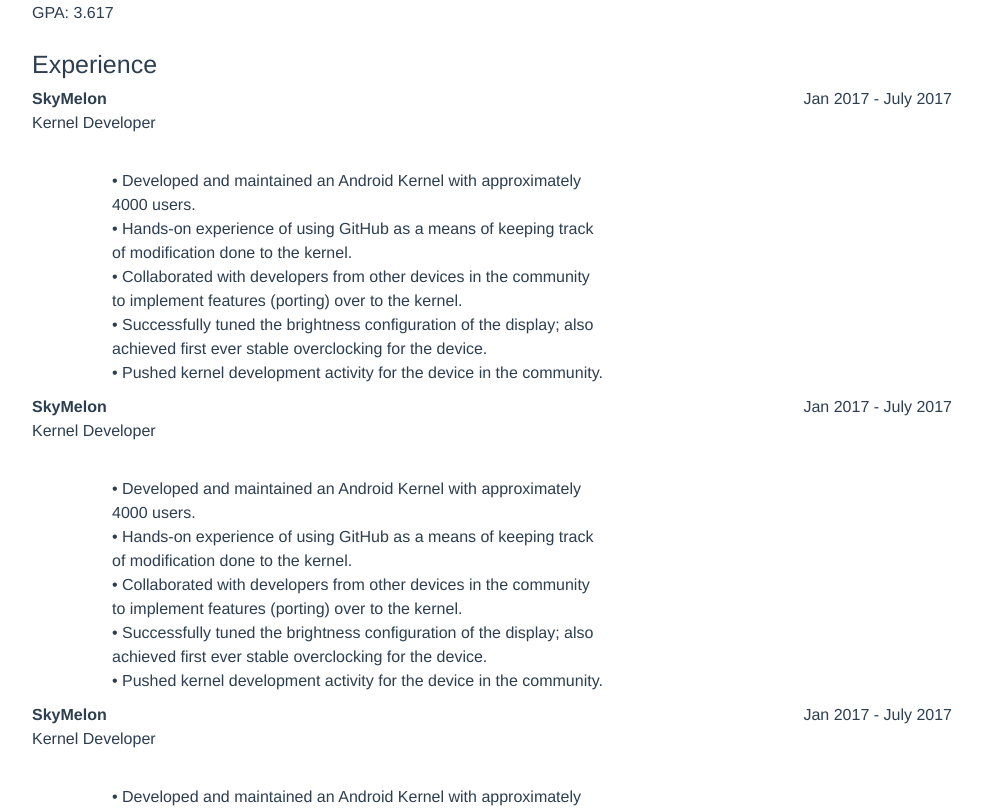
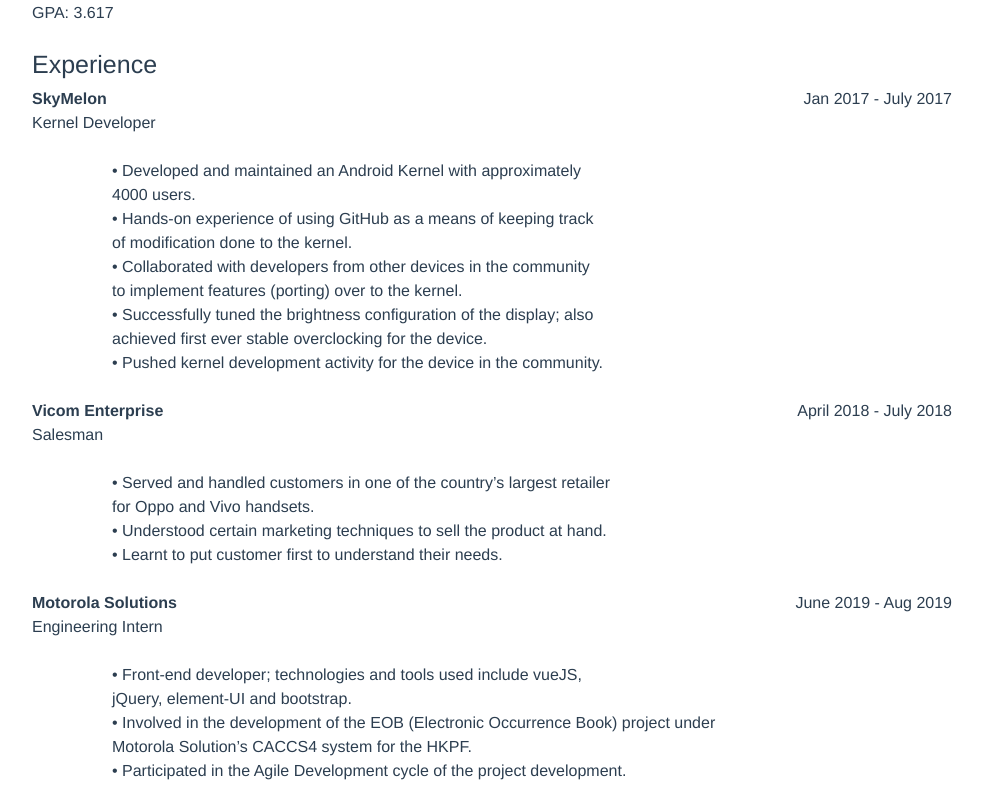
Before and after one commit to AndyPhoenix9879/iris, a Vue app: page /profile in a window 1280 px wide. Shown: the part 1040-1848 px from the top of the page, without its empty margins (148-1131 px from the left). Built offline with nearby package versions, Linux system fonts and the light colour scheme.

Commit message:
Profile.vue: Experience content

```diff
--- a/src/views/Profile.vue
+++ b/src/views/Profile.vue
@@ -25,7 +25,7 @@
                 <br><br>
                 <h2 style="font-size:25px;">Experience</h2>
                 <div id="title"><b>SkyMelon</b></div><div id="dateTime">Jan 2017 - July 2017</div>
-                <br>Kernel Developer<br>
+                <br>Kernel Developer
                 <div id="content">
                     <br>•	Developed and maintained an Android Kernel with approximately <br>
                         4000 users.<br>
@@ -36,33 +36,26 @@
                         •	Successfully tuned the brightness configuration of the display; also <br>
                         achieved first ever stable overclocking for the device.<br>
                         •	Pushed kernel development activity for the device in the community.<br>
-                </div>
-                <div id="title"><b>SkyMelon</b></div><div id="dateTime">Jan 2017 - July 2017</div>
-                <br>Kernel Developer<br>
+                </div><br>
+
+                <div id="title"><b>Vicom Enterprise</b></div><div id="dateTime">April 2018 - July 2018</div>
+                <br>Salesman
                 <div id="content">
-                    <br>•	Developed and maintained an Android Kernel with approximately <br>
-                        4000 users.<br>
-                        •	Hands-on experience of using GitHub as a means of keeping track <br>
-                        of modification done to the kernel.<br>
-                        •	Collaborated with developers from other devices in the community <br>
-                        to implement features (porting) over to the kernel.<br>
-                        •	Successfully tuned the brightness configuration of the display; also <br>
-                        achieved first ever stable overclocking for the device.<br>
-                        •	Pushed kernel development activity for the device in the community.<br>
-                </div>
-                <div id="title"><b>SkyMelon</b></div><div id="dateTime">Jan 2017 - July 2017</div>
-                <br>Kernel Developer<br>
+                    <br>•	Served and handled customers in one of the country’s largest retailer <br>
+                        for Oppo and Vivo handsets. <br>
+                        •	Understood certain marketing techniques to sell the product at hand. <br>
+                        •	Learnt to put customer first to understand their needs. <br>
+                </div><br>
+
+                <div id="title"><b>Motorola Solutions</b></div><div id="dateTime">June 2019 - Aug 2019</div>
+                <br>Engineering Intern<br>
                 <div id="content">
-                    <br>•	Developed and maintained an Android Kernel with approximately <br>
-                        4000 users.<br>
-                        •	Hands-on experience of using GitHub as a means of keeping track <br>
-                        of modification done to the kernel.<br>
-                        •	Collaborated with developers from other devices in the community <br>
-                        to implement features (porting) over to the kernel.<br>
-                        •	Successfully tuned the brightness configuration of the display; also <br>
-                        achieved first ever stable overclocking for the device.<br>
-                        •	Pushed kernel development activity for the device in the community.<br>
-                </div>
+                    <br>•	Front-end developer; technologies and tools used include vueJS, <br>
+                        jQuery, element-UI and bootstrap. <br>
+                        •	Involved in the development of the EOB (Electronic Occurrence Book) project under <br>
+                        Motorola Solution’s CACCS4 system for the HKPF. <br>
+                        •	Participated in the Agile Development cycle of the project development. <br>
+                </div><br>
             </div>
         </div>
     </div>
@@ -107,7 +100,7 @@ export default {
     display: inline-block;
 }
 #content {
-    padding: 10px 80px;
+    padding: 0px 80px;
 }
 #profilePic > img {
     display: static;
```
